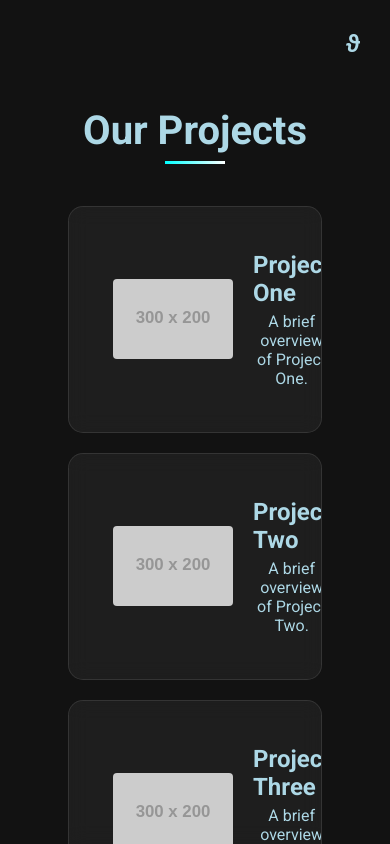
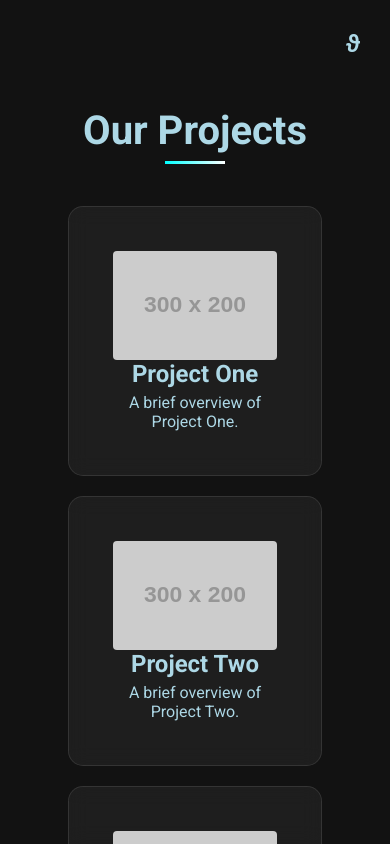
Before and after one commit to theta-ai-lab/theta-ai-site, a React (Create React App) app: page /projects in a window 390 px wide. Built offline with nearby package versions, Linux system fonts and the light colour scheme.

Commit message:
feat: Rework projects page for mobile

```diff
--- a/src/pages/Projects.css
+++ b/src/pages/Projects.css
@@ -193,3 +193,24 @@
 .project-tab:nth-child(1) { animation-delay: 0.1s; }
 .project-tab:nth-child(2) { animation-delay: 0.2s; }
 .project-tab:nth-child(3) { animation-delay: 0.3s; }
+
+
+/* Mobile View */
+
+@media screen and (max-width: 768px) {
+  .project-info h2 {
+    text-align: center;
+  }
+
+  .project-summary {
+    flex-direction: column; /* Stack vertically on mobile */
+    align-items: flex-start; /* Align content to the left */
+  }
+
+  .project-thumbnail {
+    width: 100%; /* Full width on mobile */
+    height: auto; /* Maintain aspect ratio */
+  }
+
+
+}
```
